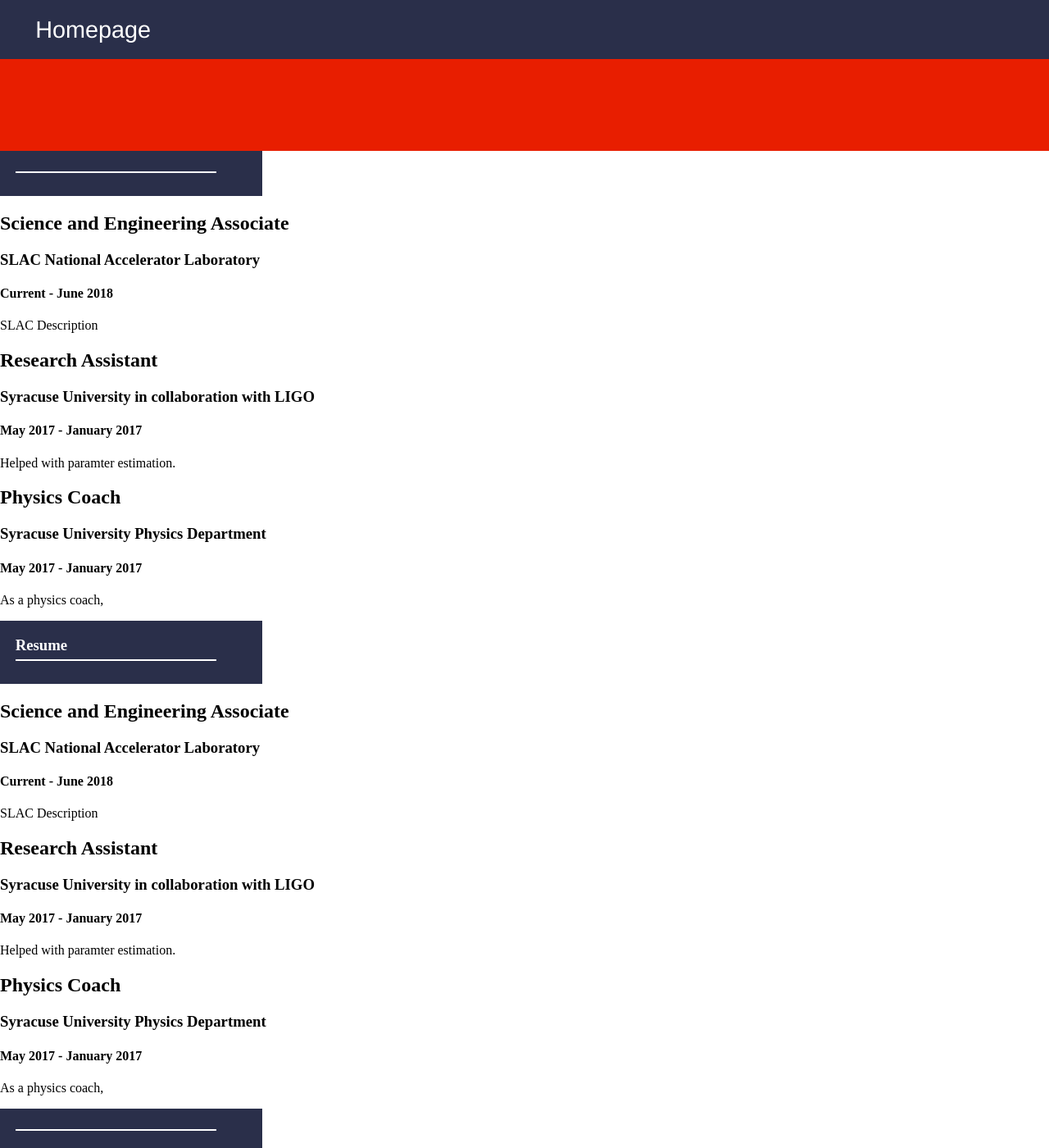
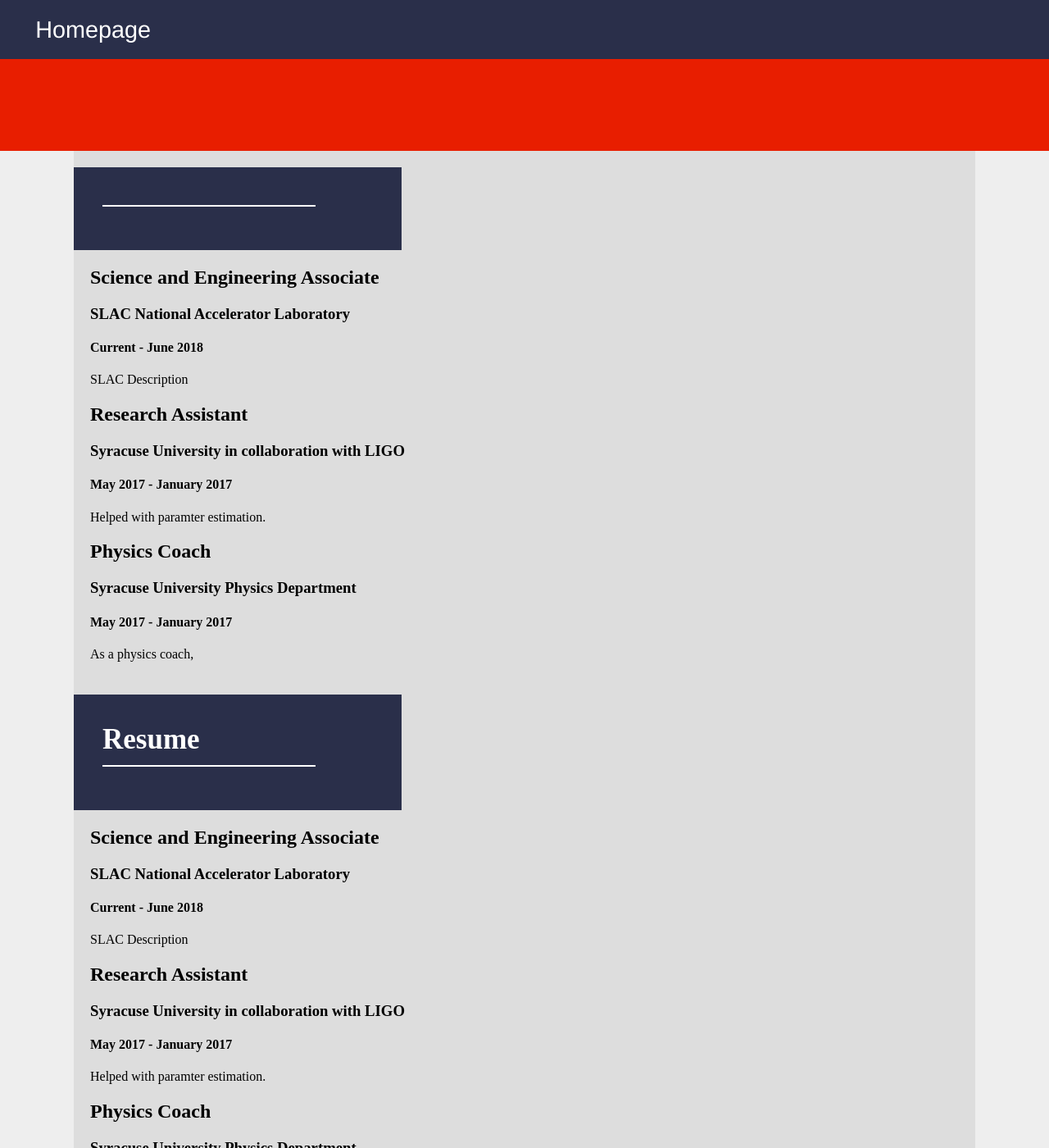
Before and after one commit to n-wbrown/n-wbrown.github.io, a Jekyll site: the page built from index.markdown, in a window 1280 px wide and 1400 px high. Shown: the whole window at 82% size. Built offline with Jekyll 4.4.1, drawn with Linux system fonts in a browser that asks for light colours.

Commit message:
DEV: structuring

```diff
--- a/_includes/resume.html
+++ b/_includes/resume.html
@@ -1,6 +1,8 @@
+<div class="listText">
 {% for activity in site.data.career.content %}
   <h2>{{activity.title}}</h2>
   <h3>{{activity.company}}</h3>
   <h4>{{activity.to}} - {{activity.from}}</h4>
   <p>{{activity.description}}</p>
 {% endfor %}
+</div>
--- a/_layouts/default.html
+++ b/_layouts/default.html
@@ -21,24 +21,32 @@
         {{ site.data.about }}
       </div>
 
+      <div>
         <!-- Where I've worked -->
-      <div id=about>
+        <section id=about class=content>
+          <div class="container">
             {% include group_header.html content=site.data.about %}
             {% include resume.html %}
           </div>
+        </section>
 
         <!-- Where I've worked -->
-      <div id=resume>
+        <section id=resume class=content>
+          <div class="container">
             {% include group_header.html content=site.data.career %}
             {% include resume.html %}
           </div>
+        </section>
 
         <!-- Past projects -->
-      <div id=projects>
+        <section id=projects class=content>
+          <div class="container">
             {% include group_header.html content=site.data.projects %}
-      {% include projects.html  %}
+            {% include projects.html %}
           </div>
+        </section>
 
+      </div>
       <!-- footer content -->
       <div id=bottom>
       </div>
--- a/_sass/_mixins.scss
+++ b/_sass/_mixins.scss
@@ -4,7 +4,7 @@
 //Spatial Mixins
 @mixin zero-perimeter {
   margin: 0px 0px 0px 0px;
-  border: 0px 0px 0px 0px;
+  border: 0px;
   padding: 0px 0px 0px 0px;
 }
 
--- a/_sass/main.scss
+++ b/_sass/main.scss
@@ -78,7 +78,7 @@ header.group_header {
   background-color: $color-bkg-blue;
   color: #FFFFFF;
   padding: 0em;
-  width: 20em;
+  width: 25em;
   div {
     background-color: inherit;
     color: inherit;
@@ -86,6 +86,7 @@ header.group_header {
       padding: 1em 3em 1em 1em;
       margin: 0em 0em 0em 0em;
       color: inherit;
+      font-size: 35px;
     }
     h3::after{
       content: '';
@@ -97,3 +98,27 @@ header.group_header {
     }
   }
 }
+
+section.content {
+  @include zero-perimeter;
+  background-color: #EEEEEE;
+  box-sizing: border-box;
+  p {
+    @include zero-perimeter;
+    box-sizing: inherit;
+  }
+}
+
+div.container {
+  background-color: #DDD;
+  margin-left: auto;
+  margin-right: auto;
+  padding-top: 20px;
+  padding-bottom: 20px;
+  width: 1100px;
+}
+
+div.listText {
+  margin-right: 20px;
+  margin-left: 20px;
+}
```
Lines whose indentation alone changed are shown as unchanged.
